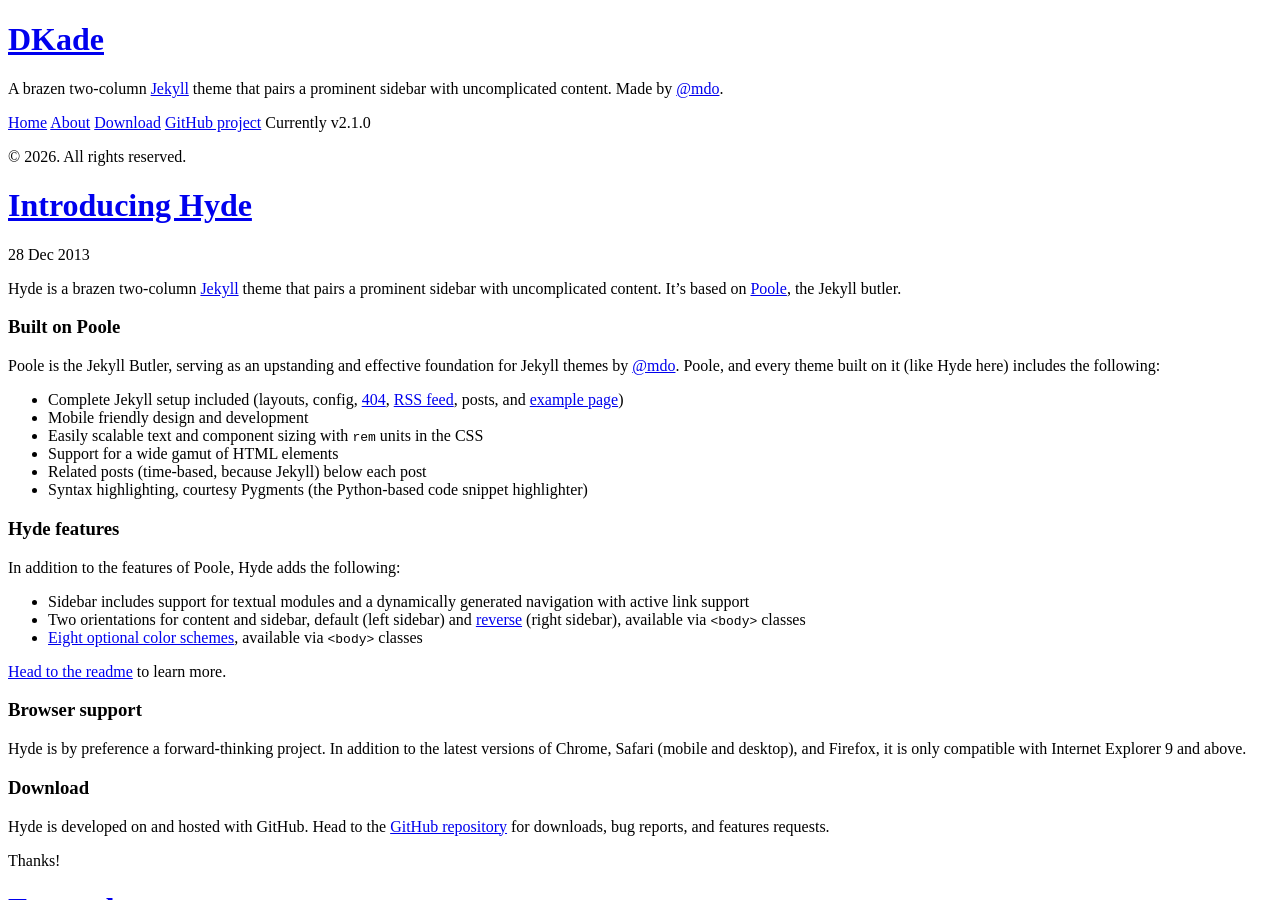
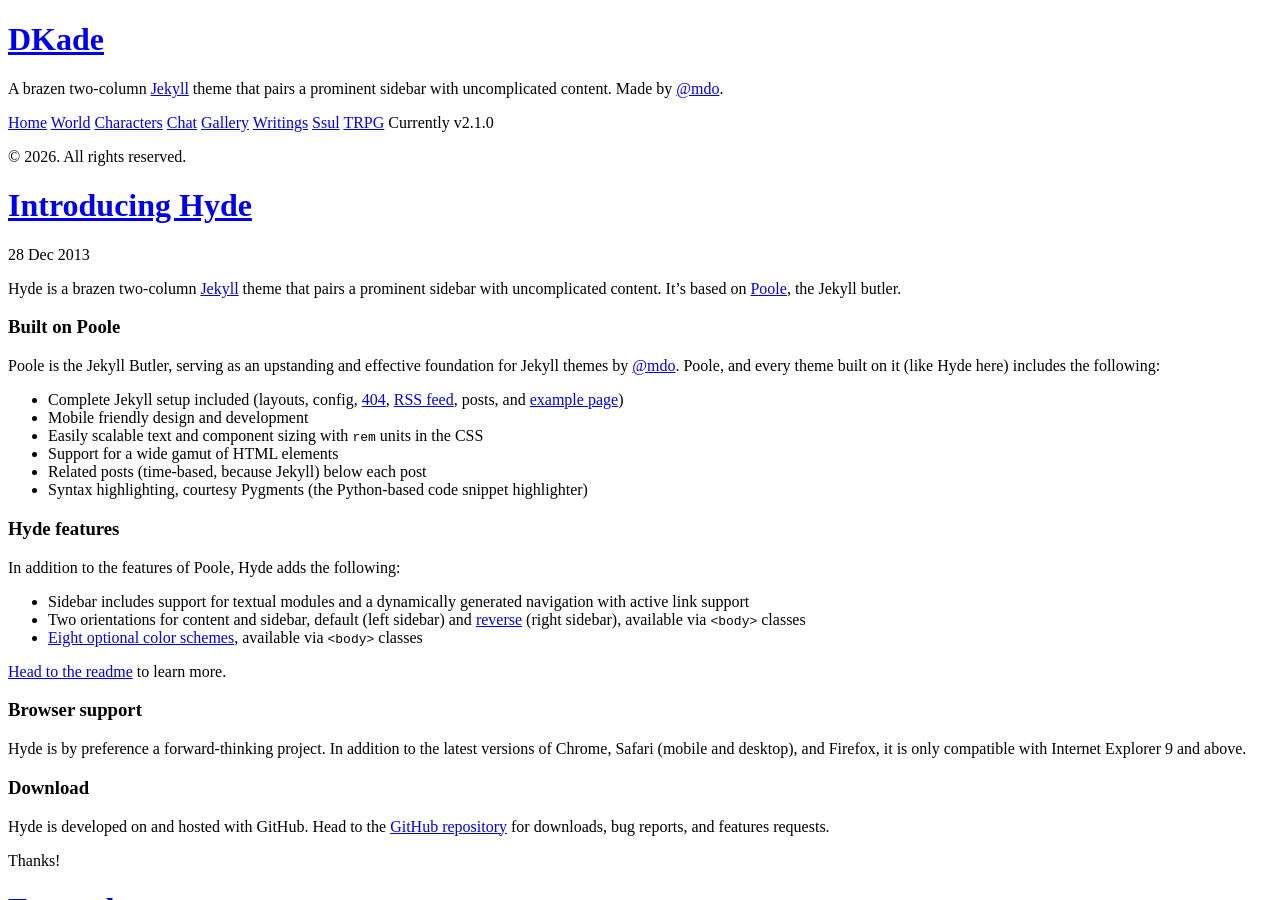
Before and after one commit to mistynocturn-design/dekade-archive, a Jekyll site: the page built from index.html, in a window 1280 px wide and 900 px high. Built offline with Jekyll 4.4.1, drawn with Linux system fonts in a browser that asks for light colours; the list of posts is cut into pages by our own code.

Commit message:
Update sidebar.html

```diff
--- a/_includes/sidebar.html
+++ b/_includes/sidebar.html
@@ -10,24 +10,14 @@
     </div>
 
     <nav class="sidebar-nav">
-      <a class="sidebar-nav-item{% if page.url == site.baseurl %} active{% endif %}" href="{{ site.baseurl }}">Home</a>
-
-      {% comment %}
-        The code below dynamically generates a sidebar nav of pages with
-        `layout: page` in the front-matter. See readme for usage.
-      {% endcomment %}
-
-      {% assign pages_list = site.pages %}
-      {% for node in pages_list %}
-        {% if node.title != null %}
-          {% if node.layout == "page" %}
-            <a class="sidebar-nav-item{% if page.url == node.url %} active{% endif %}" href="{{ node.url }}">{{ node.title }}</a>
-          {% endif %}
-        {% endif %}
-      {% endfor %}
-
-      <a class="sidebar-nav-item" href="{{ site.github.repo }}/archive/v{{ site.version }}.zip">Download</a>
-      <a class="sidebar-nav-item" href="{{ site.github.repo }}">GitHub project</a>
+      <a class="sidebar-nav-item" href="{{ site.baseurl }}/">Home</a>
+      <a class="sidebar-nav-item" href="{{ site.baseurl }}/world/">World</a>
+      <a class="sidebar-nav-item" href="{{ site.baseurl }}/characters/">Characters</a>
+      <a class="sidebar-nav-item" href="{{ site.baseurl }}/chat/">Chat</a>
+      <a class="sidebar-nav-item" href="{{ site.baseurl }}/gallery/">Gallery</a>
+      <a class="sidebar-nav-item" href="{{ site.baseurl }}/writings/">Writings</a>
+      <a class="sidebar-nav-item" href="{{ site.baseurl }}/ssul/">Ssul</a>
+      <a class="sidebar-nav-item" href="{{ site.baseurl }}/trpg/">TRPG</a>
       <span class="sidebar-nav-item">Currently v{{ site.version }}</span>
     </nav>
 
```
